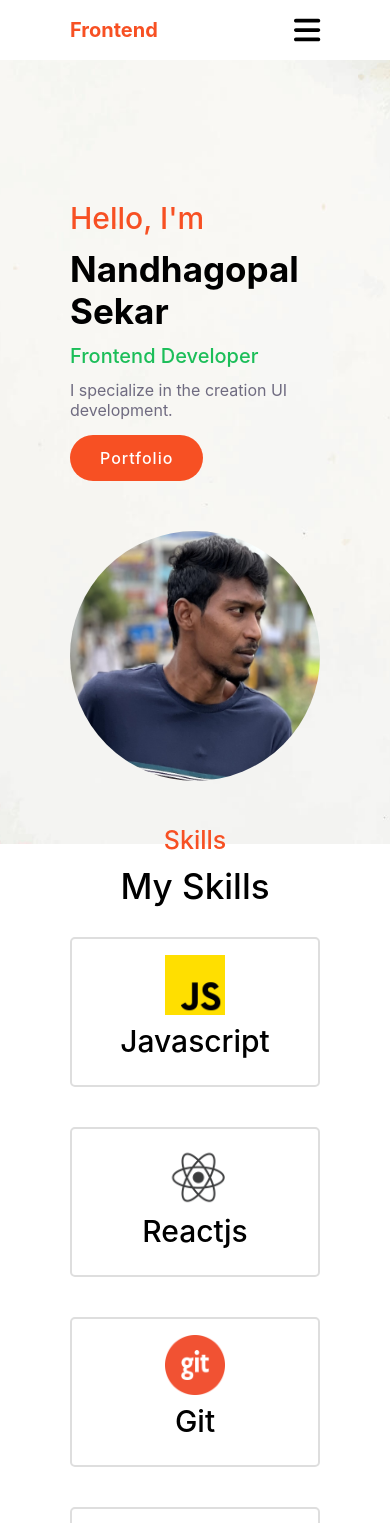
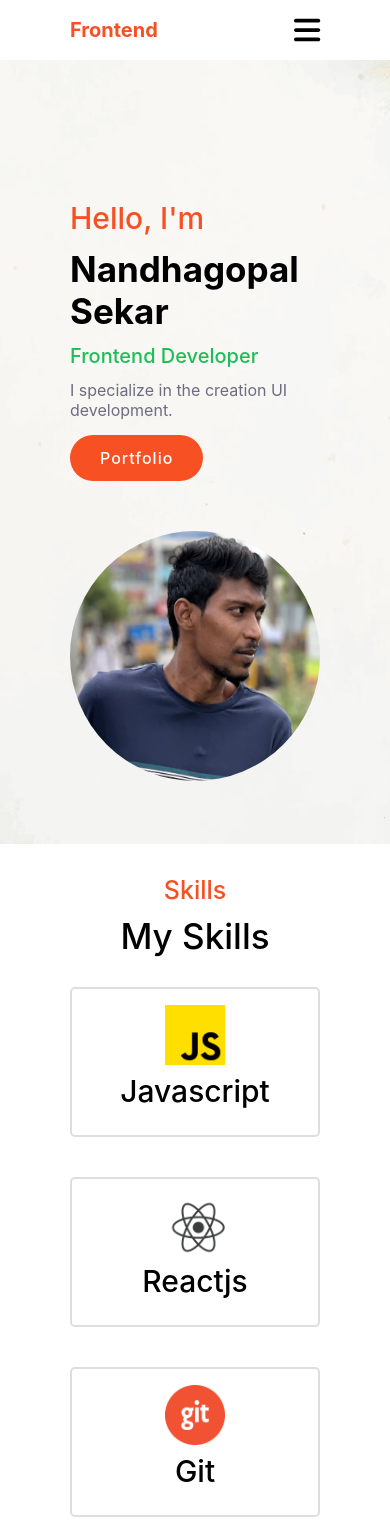
Before and after one commit to nandha-techie/portfolio, a React (Create React App) app: page / in a window 390 px wide. Shown: the top 1523 px of the page. Built offline with nearby package versions, Linux system fonts and the light colour scheme; the HTML template or start-up script is replaced by a standard one.

Commit message:
responsive fixed

```diff
--- a/package.json
+++ b/package.json
@@ -11,6 +11,7 @@
     "@testing-library/jest-dom": "^5.17.0",
     "@testing-library/react": "^13.4.0",
     "@testing-library/user-event": "^13.5.0",
+    "gh-pages": "^5.0.0",
     "react": "^18.2.0",
     "react-active-menu": "^0.0.14",
     "react-dom": "^18.2.0",
@@ -24,7 +25,7 @@
     "test": "react-scripts test",
     "eject": "react-scripts eject",
     "predeploy": "npm run build",
-   "deploy": "gh-pages -d build"
+    "deploy": "gh-pages -d build"
   },
   "eslintConfig": {
     "extends": [
--- a/src/styles/skill.css
+++ b/src/styles/skill.css
@@ -27,6 +27,9 @@
     }
 }
 @media(max-width: 768px){
+    .skill-section{
+        padding-top: 20rem;
+    }
     .skill-boxes{
         grid-template-columns: 1fr;
     }
```
Also changed, not shown: 1 other file (tests, documents, lock files or other folders).
